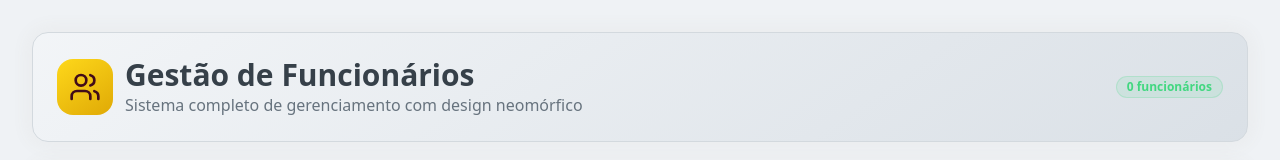
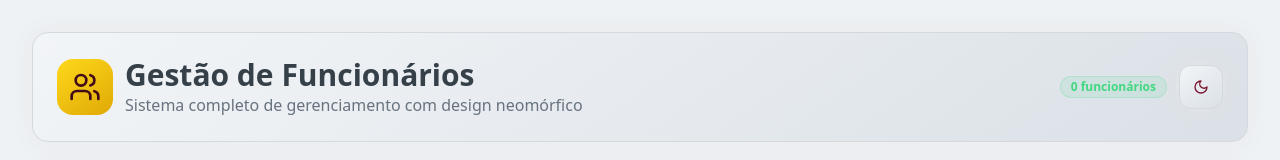
Before and after one commit to RenattoHenrique/neomorphic-crew-hub, a React (Vite) app: page / in a window 1280 px wide. Shown: the top 160 px of the page. Built offline with nearby package versions, Linux system fonts and the light colour scheme; no server answers; the database is empty.

Commit message:
Add theme toggle button
Add a button to toggle between light and dark mode.

```diff
--- a/src/App.tsx
+++ b/src/App.tsx
@@ -3,6 +3,7 @@ import { Toaster as Sonner } from "@/components/ui/sonner";
 import { TooltipProvider } from "@/components/ui/tooltip";
 import { QueryClient, QueryClientProvider } from "@tanstack/react-query";
 import { BrowserRouter, Routes, Route } from "react-router-dom";
+import { ThemeProvider } from "next-themes";
 import Index from "./pages/Index";
 import NotFound from "./pages/NotFound";
 
@@ -10,6 +11,7 @@ const queryClient = new QueryClient();
 
 const App = () => (
   <QueryClientProvider client={queryClient}>
+    <ThemeProvider attribute="class" defaultTheme="light" enableSystem>
       <TooltipProvider>
         <Toaster />
         <Sonner />
@@ -21,6 +23,7 @@ const App = () => (
           </Routes>
         </BrowserRouter>
       </TooltipProvider>
+    </ThemeProvider>
   </QueryClientProvider>
 );
 
--- /dev/null
+++ b/src/components/ui/theme-toggle.tsx
@@ -0,0 +1,39 @@
+import { Moon, Sun } from "lucide-react";
+import { Button } from "@/components/ui/button";
+import { useTheme } from "next-themes";
+import { useEffect, useState } from "react";
+
+export function ThemeToggle() {
+  const { theme, setTheme } = useTheme();
+  const [mounted, setMounted] = useState(false);
+
+  useEffect(() => {
+    setMounted(true);
+  }, []);
+
+  // Avoid hydration mismatch
+  if (!mounted) {
+    return (
+      <Button variant="outline" size="icon" className="neo-button">
+        <div className="h-[1.2rem] w-[1.2rem]" />
+      </Button>
+    );
+  }
+
+  return (
+    <Button
+      variant="outline"
+      size="icon"
+      onClick={() => setTheme(theme === "dark" ? "light" : "dark")}
+      className="neo-button hover:bg-accent/10 transition-colors"
+      title={theme === "dark" ? "Modo claro" : "Modo escuro"}
+    >
+      {theme === "dark" ? (
+        <Sun className="h-[1.2rem] w-[1.2rem] text-primary" />
+      ) : (
+        <Moon className="h-[1.2rem] w-[1.2rem] text-secondary" />
+      )}
+      <span className="sr-only">Alternar tema</span>
+    </Button>
+  );
+}
--- a/src/pages/Index.tsx
+++ b/src/pages/Index.tsx
@@ -3,6 +3,7 @@ import { Button } from "@/components/ui/button";
 import { Input } from "@/components/ui/input";
 import { Card } from "@/components/ui/card";
 import { Badge } from "@/components/ui/badge";
+import { ThemeToggle } from "@/components/ui/theme-toggle";
 import {
   Search,
   Plus,
@@ -165,10 +166,11 @@ const Index = () => {
               </div>
             </div>
 
-            <div className="flex items-center gap-2">
+            <div className="flex items-center gap-3">
               <Badge variant="outline" className="bg-success/10 text-success border-success/20">
                 {employees.length} funcionários
               </Badge>
+              <ThemeToggle />
             </div>
           </div>
         </div>
```
Lines whose indentation alone changed are shown as unchanged.
